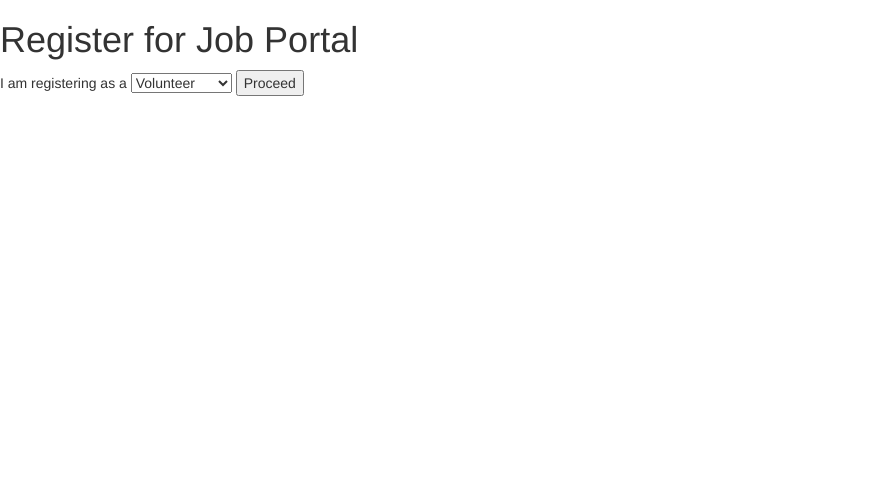
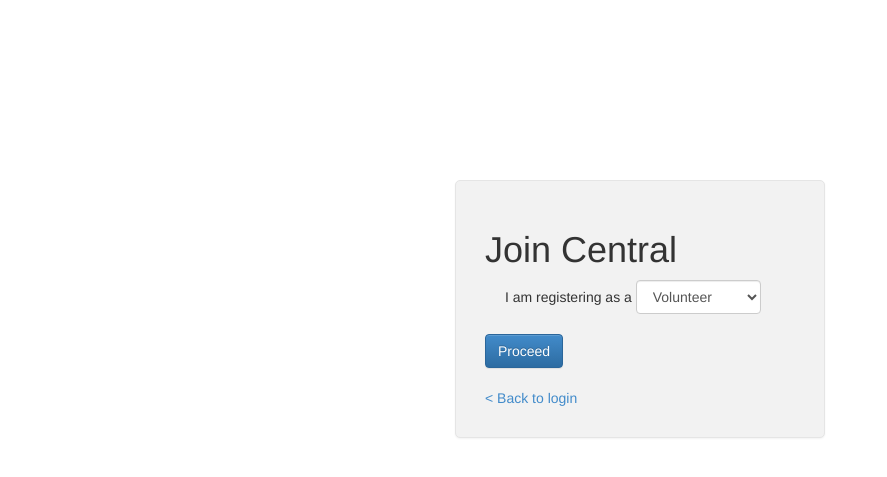
Before and after one commit to 1dot4/central, a PHP site: page /register in a window 1280 px wide. Shown: the top 477 px of the page, without its empty margins (0-887 px from the left). Run offline with PHP 8.4, Linux system fonts and the light colour scheme.

Commit message:
Added style to first page of register

```diff
--- a/controllers/RegisterPageController.php
+++ b/controllers/RegisterPageController.php
@@ -19,6 +19,6 @@ class RegisterPageController extends Controller {
      * Set the variables to be rendered in template
      */
     protected function setVars() {
-        $this->setVar('title', 'Register for Job Portal');
+        $this->setVar('title', 'Join Central');
     }
 }
--- a/templates/Register.tpl.php
+++ b/templates/Register.tpl.php
@@ -2,17 +2,41 @@
     <head>
         <title><?php echo $title ?></title>
         <?php require_once 'include/Css.php' ?>
+        <style>
+            .form-inline {
+                max-width: 370px;
+                padding: 29px;
+                margin: 180px auto 20px;
+                background-color: #f2f2f2;
+                border: 1px solid #e5e5e5;
+                -webkit-border-radius: 5px;
+                -moz-border-radius: 5px;
+                border-radius: 5px;
+                -webkit-box-shadow: 0 1px 2px rgba(0,0,0,.05);
+                -moz-box-shadow: 0 1px 2px rgba(0,0,0,.05);
+                box-shadow: 0 1px 2px rgba(0,0,0,.05);
+            }
+
+            .form-inline .form-heading {
+                margin-bottom: 10px;
+            }
+        </style>
     </head>
     <body>
-        <h1><?php echo $title ?></h1>
-        <form method='post' action='register/1'>
-            I am registering as a
-            <select name="registrant">
-                <option value="volunteer">Volunteer</option>
-                <option value="job-seeker">Job Seeker</option>
-                <option value="job-provider">Job Provider</option>
-            </select>
-            <input type="submit" value="Proceed">
+        <form method='post' action='register/1' class="form-inline" role="form">
+            <h1 class="form-heading"><?php echo $title ?></h1>
+            <div class="form-group">
+                <label class="checkbox-inline">I am registering as a</label>
+                <select name="registrant" class="form-control">
+                    <option value="volunteer">Volunteer</option>
+                    <option value="job-seeker">Job Seeker</option>
+                    <option value="job-provider">Job Provider</option>
+                </select>
+            </div>
+            <br><br>
+            <input type="submit" value="Proceed" class="btn btn-primary">
+            <br><br>
+            <a href=".">< Back to login</a>
         </form>
         <?php require_once 'include/Scripts.php' ?>
     </body>
```
